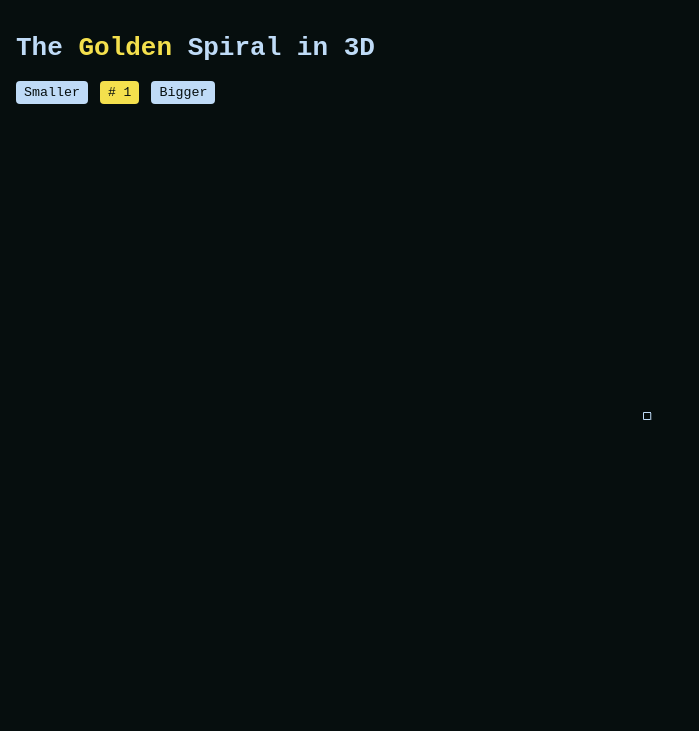
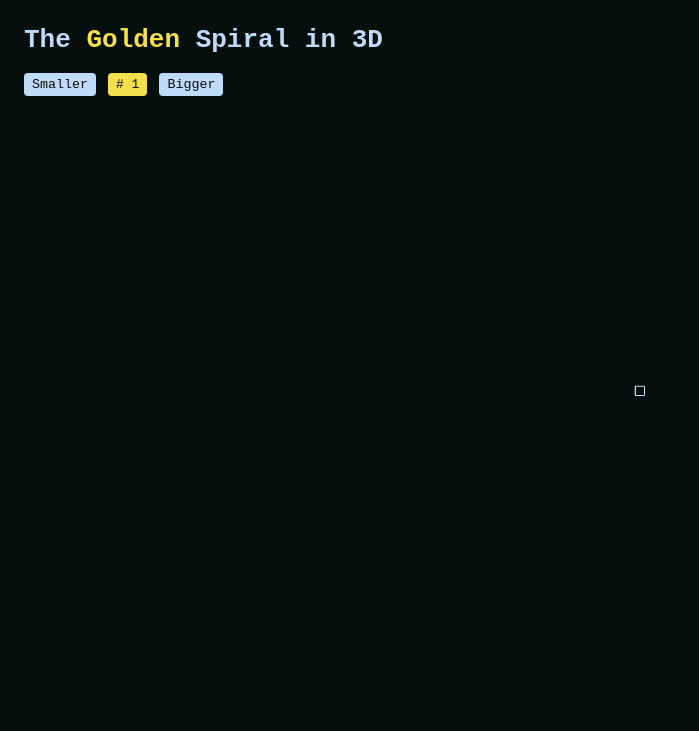
Before and after one commit to ParisPianist196/golden-spiral-3d, a plain HTML site: page index.html in a window 1280 px wide. Shown: the whole page, without its empty margins (0-699 px from the left). Drawn offline with Linux system fonts and the light colour scheme.

Commit message:
added more styling

```diff
--- a/goldenSpiral.js
+++ b/goldenSpiral.js
@@ -1,7 +1,6 @@
 import * as THREE from './lib/three.module.min.js';
 
 // Colors
-const canvasBg = "#060E0E";
 const lineColor = "#BFDBF7";
 
 // Camera consts
@@ -50,8 +49,8 @@ function createSpiralMesh(scene) {
         const mesh = new THREE.LineSegments(geometry, material);
 
         // Translate by previous number
-        mesh.position.x = fibVal * idx;
-        mesh.position.y = 0;
+        mesh.position.x = 0;
+        mesh.position.y = sequence[idx - 1] + fibVal;
         // mesh.rotation.x = 0.5;
         // mesh.rotation.y = 0.5;
         scene.add(mesh);
@@ -60,7 +59,7 @@ function createSpiralMesh(scene) {
 
 function renderSpiral() {
     const canvas = document.querySelector('#c');
-    const renderer = new THREE.WebGLRenderer({ antialias: true, canvas });
+    const renderer = new THREE.WebGLRenderer({ antialias: true, canvas, alpha: true });
 
     const camera = new THREE.PerspectiveCamera(fov, aspect, near, far);
     camera.position.z = camera_z;
@@ -69,7 +68,6 @@ function renderSpiral() {
     light.position.set(-1, 2, 4);
 
     const scene = new THREE.Scene();
-    scene.background = new THREE.Color(canvasBg);
     scene.add(camera);
     scene.add(light);
 
--- a/index.html
+++ b/index.html
@@ -7,6 +7,7 @@
 </head>
 
 <body>
+    <div class="title-container">
         <h1 class="page-title">The <span class="golden">Golden</span> Spiral in 3D</h1>
         <div class="buttons-container">
             <button class="button" onclick="smaller()">Smaller</button>
@@ -16,6 +17,7 @@
             </span>
             <button class="button" onclick="bigger()">Bigger</button>
         </div>
+    </div>
 
     <div class="canvas-container">
         <canvas id="c" class="spiral"></canvas>
--- a/main.css
+++ b/main.css
@@ -7,7 +7,16 @@
 body {
     font-family: monospace;
     background: var(--bg-color);
-    padding: 8px;
+    position: relative;
+    width: 100vw;
+    height: 100vh;
+    overflow: hidden;
+    margin: 0;
+}
+
+.title-container {
+    padding-top: 8px;
+    padding-left: 24px;
 }
 
 .page-title {
@@ -40,6 +49,16 @@ body {
     border-radius: 4px;
 }
 
+.canvas-container {
+    display: block;
+    position: absolute;
+    width: 100%;
+    height: 100%;
+    top: 0;
+    z-index: -1;
+}
+
 .spiral {
     width: 100%;
+    height: 100%;
 }
```
Lines whose indentation alone changed are shown as unchanged.
